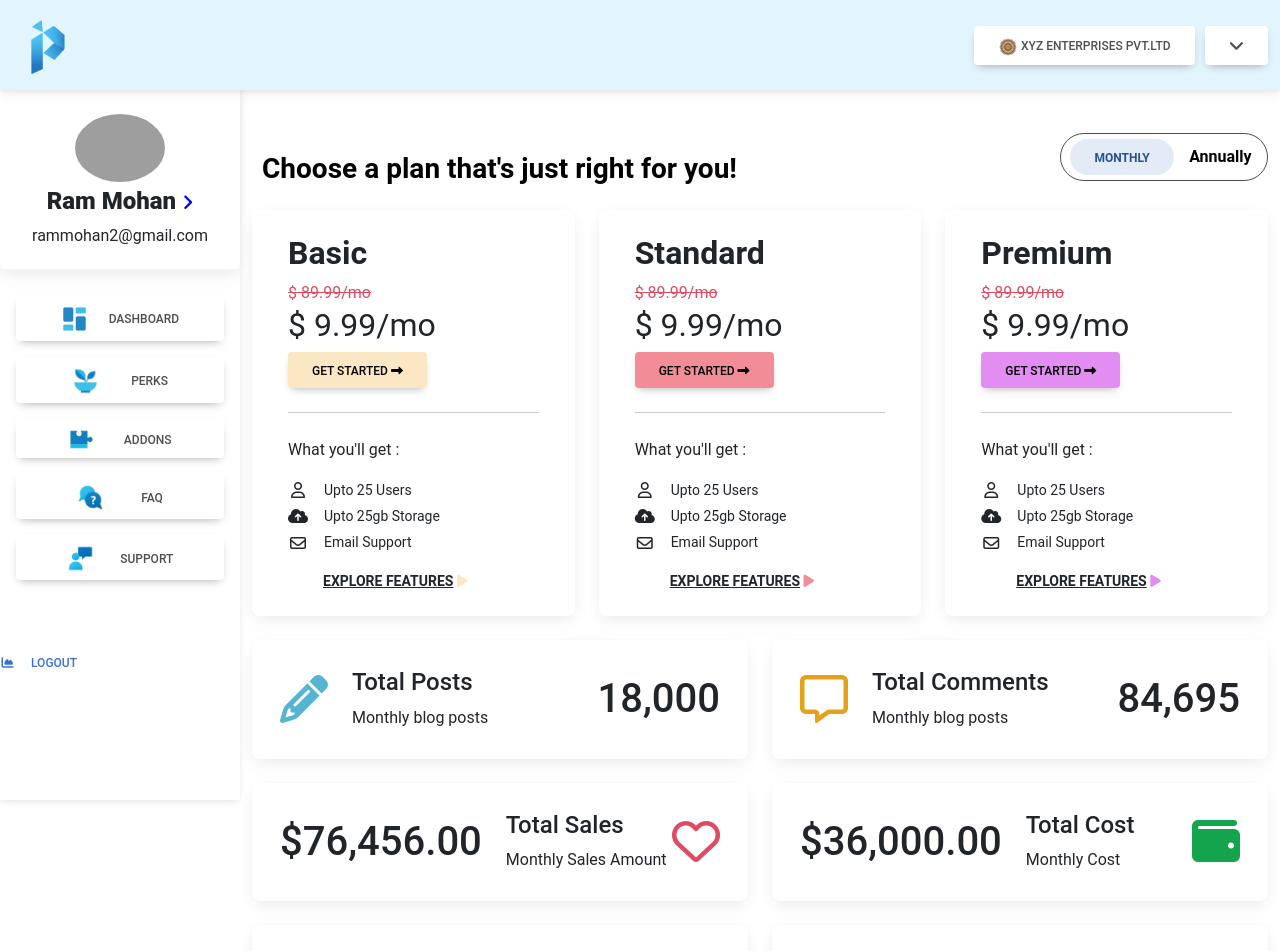
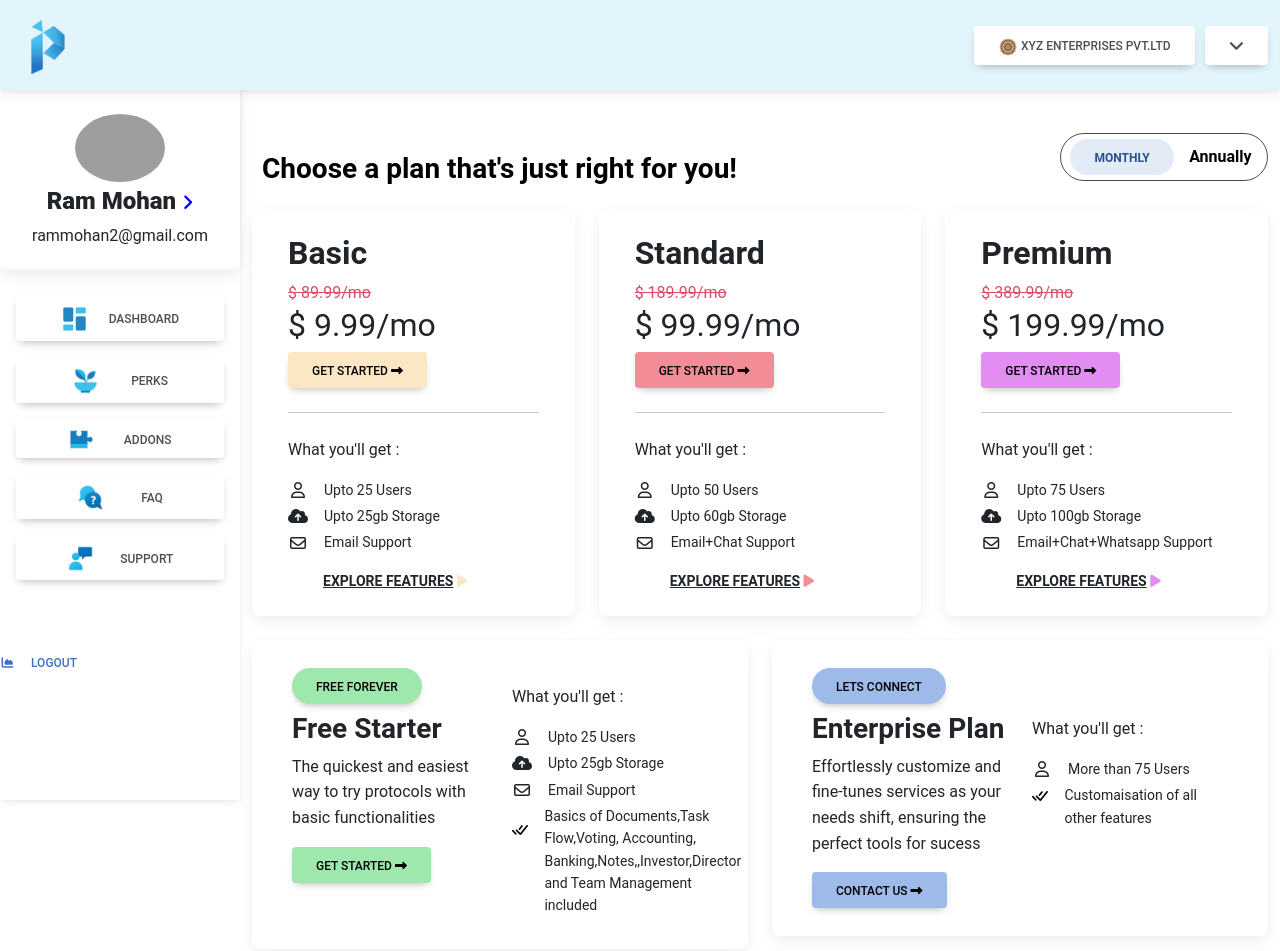
Before and after one commit to FidhaLatheef/Dashboard_1-React, a React (Create React App) app in the folder dashboard/: page / in a window 1280 px wide. Shown: the top 951 px of the page. Built offline with nearby package versions, Linux system fonts and the light colour scheme; grey boxes are pictures that could not be loaded.

Commit message:
some spelling mistakes cleared

```diff
--- a/dashboard/src/App.js
+++ b/dashboard/src/App.js
@@ -121,8 +121,8 @@ function App() {
                       <div className="card-body">
                         <h2 className="card-title " style={{ fontWeight: 600 }}>Standard</h2>
 
-                        <span className="text-danger"><s>$ 89.99/mo</s></span>
-                        <h2 className="mb-2" style={{ fontWeight: 'normal' }}>$ 9.99/mo</h2>
+                        <span className="text-danger"><s>$ 189.99/mo</s></span>
+                        <h2 className="mb-2" style={{ fontWeight: 'normal' }}>$ 99.99/mo</h2>
 
                         <button className='btn btn' style={{ backgroundColor: '#f28d98', color: '#000' }}>Get Started <a style={{ color: '#000' }} href="#"><span className="fas fa-long-arrow-alt-right"></span></a></button>
                         <hr className="my-4" />
@@ -131,19 +131,19 @@ function App() {
                         <div className="d-flex justify-content-start align-items-center mb-1">
                           <i className="far fa-user fa-fw me-3" />
                           <div className="d-flex flex-column">
-                            <p className="mb-0 small">Upto 25 Users</p>
+                            <p className="mb-0 small">Upto 50 Users</p>
                           </div>
                         </div>
                         <div className="d-flex justify-content-start align-items-center mb-1">
                           <i className="fa fa-cloud-arrow-up  me-3" />
                           <div className="d-flex flex-column">
-                            <p className="mb-0 small">Upto 25gb Storage</p>
+                            <p className="mb-0 small">Upto 60gb Storage</p>
                           </div>
                         </div>
                         <div className="d-flex justify-content-start align-items-center mb-1">
                           <i className="far fa-envelope fa-fw me-3" />
                           <div className="d-flex flex-column">
-                            <p className="mb-0 small">Email Support</p>
+                            <p className="mb-0 small">Email+Chat Support</p>
                           </div>
                         </div>
                         <p className='mt-3 justify-content-center mb-0 small' style={{ fontWeight: 700, marginLeft: "35px" }}> <u>EXPLORE FEATURES</u><i style={{ color: "#f28d98" }} className="fa fa-play fa-fw me-3" /></p>
@@ -156,27 +156,27 @@ function App() {
                     <div class="container">
                       <div className="card-body">
                         <h2 className="card-title " style={{ fontWeight: 600 }}>Premium</h2>
-                        <span className="text-danger"><s>$ 89.99/mo</s></span>
-                        <h2 className="mb-2" style={{ fontWeight: 'normal' }}>$ 9.99/mo</h2>
+                        <span className="text-danger"><s>$ 389.99/mo</s></span>
+                        <h2 className="mb-2" style={{ fontWeight: 'normal' }}>$ 199.99/mo</h2>
                         <button className='btn btn' style={{ backgroundColor: '#e18df2', color: '#000' }}>Get Started <a style={{ color: '#000' }} href="#"><span className="fas fa-long-arrow-alt-right"></span></a></button>
                         <hr className="my-4" />
                         <p >What you'll get : </p>
                         <div className="d-flex justify-content-start align-items-center mb-1">
                           <i className="far fa-user fa-fw me-3" />
                           <div className="d-flex flex-column">
-                            <p className="mb-0 small">Upto 25 Users</p>
+                            <p className="mb-0 small">Upto 75 Users</p>
                           </div>
                         </div>
                         <div className="d-flex justify-content-start align-items-center mb-1">
                           <i className="fa fa-cloud-arrow-up  me-3" />
                           <div className="d-flex flex-column">
-                            <p className="mb-0 small">Upto 25gb Storage</p>
+                            <p className="mb-0 small">Upto 100gb Storage</p>
                           </div>
                         </div>
                         <div className="d-flex justify-content-start align-items-center mb-1">
                           <i className="far fa-envelope fa-fw me-3" />
                           <div className="d-flex flex-column">
-                            <p className="mb-0 small">Email Support</p>
+                            <p className="mb-0 small">Email+Chat+Whatsapp Support</p>
                           </div>
                         </div>
                         <p className='mt-3 justify-content-center mb-0 small' style={{ fontWeight: 700, marginLeft: "35px" }}> <u>EXPLORE FEATURES</u><i style={{ color: "#e18df2" }} className="fa fa-play fa-fw me-3" /></p>
@@ -187,95 +187,6 @@ function App() {
               </div>
             </section>
             <div>
-
-              {/*Section: Minimal statistics cards*/}
-              {/*Section: Statistics with subtitles*/}
-              <section>
-                <div className="row">
-                  <div className="col-xl-6 col-md-12 mb-4">
-                    <div className="card">
-                      <div className="card-body">
-                        <div className="d-flex justify-content-between p-md-1">
-                          <div className="d-flex flex-row">
-                            <div className="align-self-center">
-                              <i className="fas fa-pencil-alt text-info fa-3x me-4" />
-                            </div>
-                            <div>
-                              <h4>Total Posts</h4>
-                              <p className="mb-0">Monthly blog posts</p>
-                            </div>
-                          </div>
-                          <div className="align-self-center">
-                            <h2 className="h1 mb-0">18,000</h2>
-                          </div>
-                        </div>
-                      </div>
-                    </div>
-                  </div>
-                  <div className="col-xl-6 col-md-12 mb-4">
-                    <div className="card">
-                      <div className="card-body">
-                        <div className="d-flex justify-content-between p-md-1">
-                          <div className="d-flex flex-row">
-                            <div className="align-self-center">
-                              <i className="far fa-comment-alt text-warning fa-3x me-4" />
-                            </div>
-                            <div>
-                              <h4>Total Comments</h4>
-                              <p className="mb-0">Monthly blog posts</p>
-                            </div>
-                          </div>
-                          <div className="align-self-center">
-                            <h2 className="h1 mb-0">84,695</h2>
-                          </div>
-                        </div>
-                      </div>
-                    </div>
-                  </div>
-                </div>
-                <div className="row">
-                  <div className="col-xl-6 col-md-12 mb-4">
-                    <div className="card">
-                      <div className="card-body">
-                        <div className="d-flex justify-content-between p-md-1">
-                          <div className="d-flex flex-row">
-                            <div className="align-self-center">
-                              <h2 className="h1 mb-0 me-4">$76,456.00</h2>
-                            </div>
-                            <div>
-                              <h4>Total Sales</h4>
-                              <p className="mb-0">Monthly Sales Amount</p>
-                            </div>
-                          </div>
-                          <div className="align-self-center">
-                            <i className="far fa-heart text-danger fa-3x" />
-                          </div>
-                        </div>
-                      </div>
-                    </div>
-                  </div>
-                  <div className="col-xl-6 col-md-12 mb-4">
-                    <div className="card">
-                      <div className="card-body">
-                        <div className="d-flex justify-content-between p-md-1">
-                          <div className="d-flex flex-row">
-                            <div className="align-self-center">
-                              <h2 className="h1 mb-0 me-4">$36,000.00</h2>
-                            </div>
-                            <div>
-                              <h4>Total Cost</h4>
-                              <p className="mb-0">Monthly Cost</p>
-                            </div>
-                          </div>
-                          <div className="align-self-center">
-                            <i className="fas fa-wallet text-success fa-3x" />
-                          </div>
-                        </div>
-                      </div>
-                    </div>
-                  </div>
-                </div>
-              </section>
             </div>
             <section>
               <div className="row">
@@ -295,7 +206,7 @@ function App() {
                           </button>
                         </div>
                         <div className='col-sm-12 col-md-6 '>
-                          <p >What you'll get : </p>
+                          <p className='mt-3'>What you'll get : </p>
                           <div className="d-flex justify-content-start align-items-center mb-1">
                             <i className="far fa-user fa-fw me-3" />
                             <div className="d-flex flex-column">
@@ -332,7 +243,7 @@ function App() {
                       <div className="row justify-content-between p-md-1 mx-0 ">
                         <div className='col-sm-12 col-md-6 '>
                           <button className='btn btn mb-2' style={{ borderRadius: "200px", backgroundColor: '#9ebae8', color: '#000' }}
-                          >Free Forever
+                          >Lets Connect
                           </button>
                           <h3 style={{ fontWeight: 700 }}>Enterprise Plan</h3>
                           <p>Effortlessly customize and fine-tunes services as your needs shift, ensuring the perfect tools for sucess</p>
@@ -342,7 +253,7 @@ function App() {
                           </button>
                         </div>
                         <div className='col-sm-12 col-md-6 '>
-                          <p >What you'll get : </p>
+                          <p className='mt-5'>What you'll get : </p>
                           <div className="d-flex justify-content-start align-items-center mb-1">
                             <i className="far fa-user fa-fw me-3" />
                             <div className="d-flex flex-column">
```
